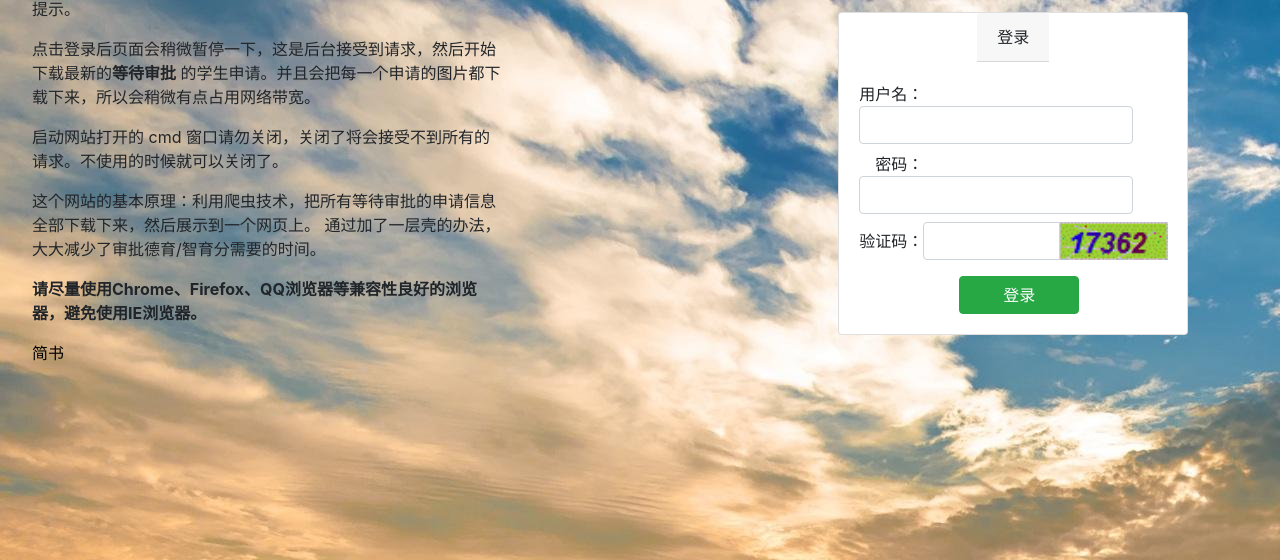
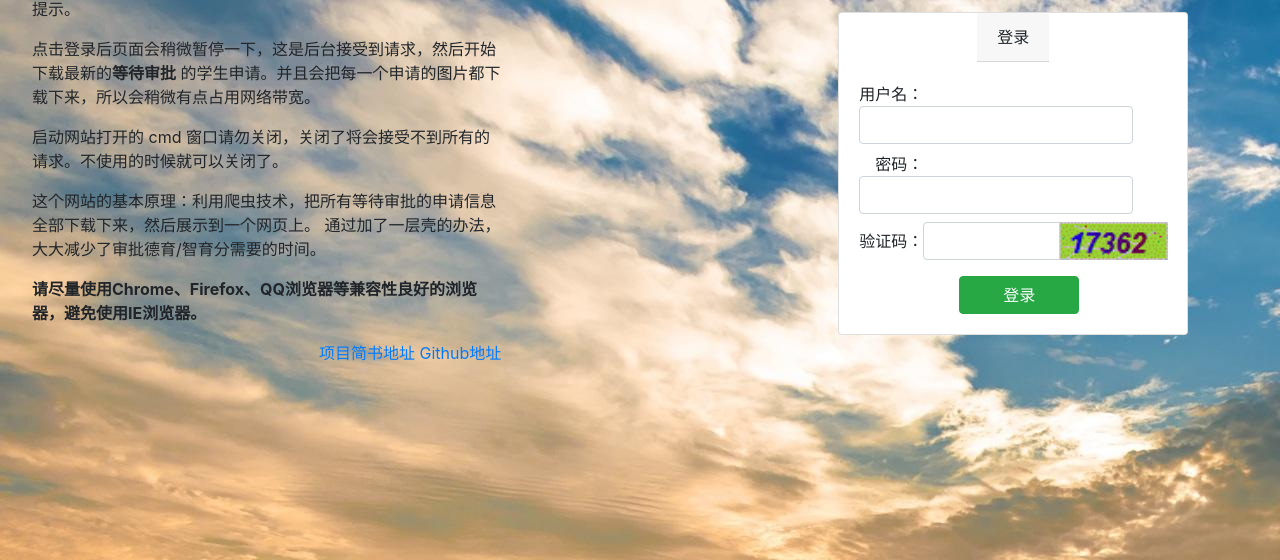
Before and after one commit to ly1102/easy_judge, a Django app: page / in a window 1280 px wide. Shown: the part 128-688 px from the top of the page. Run offline with Django 3.2, Linux system fonts and the light colour scheme; data that the repository does not hold is empty; some libraries are stand-ins or nearby versions.

Commit message:
添加简书和github地址

```diff
--- a/teacher_manage/templates/new_login.html
+++ b/teacher_manage/templates/new_login.html
@@ -28,8 +28,10 @@
             <p>这个网站的基本原理：利用爬虫技术，把所有等待审批的申请信息全部下载下来，然后展示到一个网页上。
                 通过加了一层壳的办法，大大减少了审批德育/智育分需要的时间。</p>
             <p><strong>请尽量使用Chrome、Firefox、QQ浏览器等兼容性良好的浏览器，避免使用IE浏览器。</strong></p>
-            <a class="float-right"><a href="https://www.jianshu.com/u/9f41384606fa" target="_blank"
-                                         style="color: #000000">简书</a>
+            <div class="float-right">
+                <a href="https://www.jianshu.com/u/9f41384606fa" target="_blank">项目简书地址</a>
+                <a href="https://github.com/ly1102/easy_judge" target="_blank">Github地址</a>
+            </div>
         </div>
         <div class="col-2"></div>
         <div class="login col-5" style="margin-top: 140px;">
```
